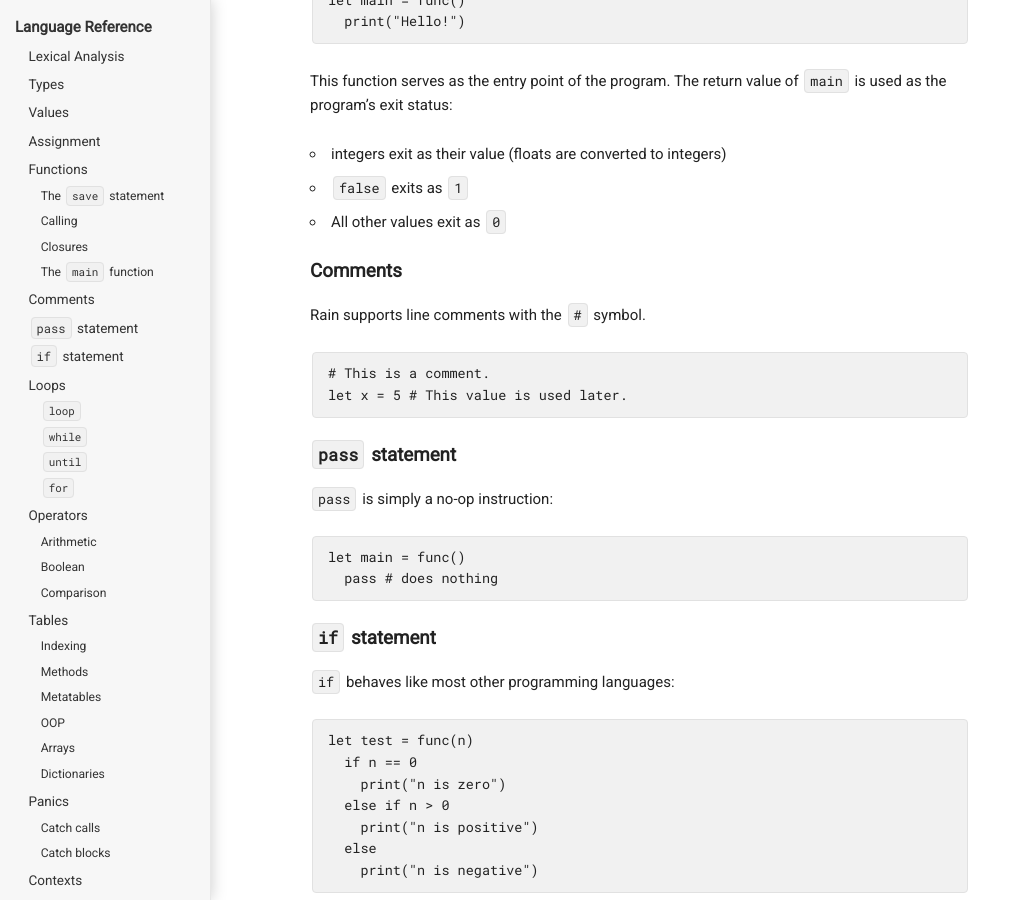
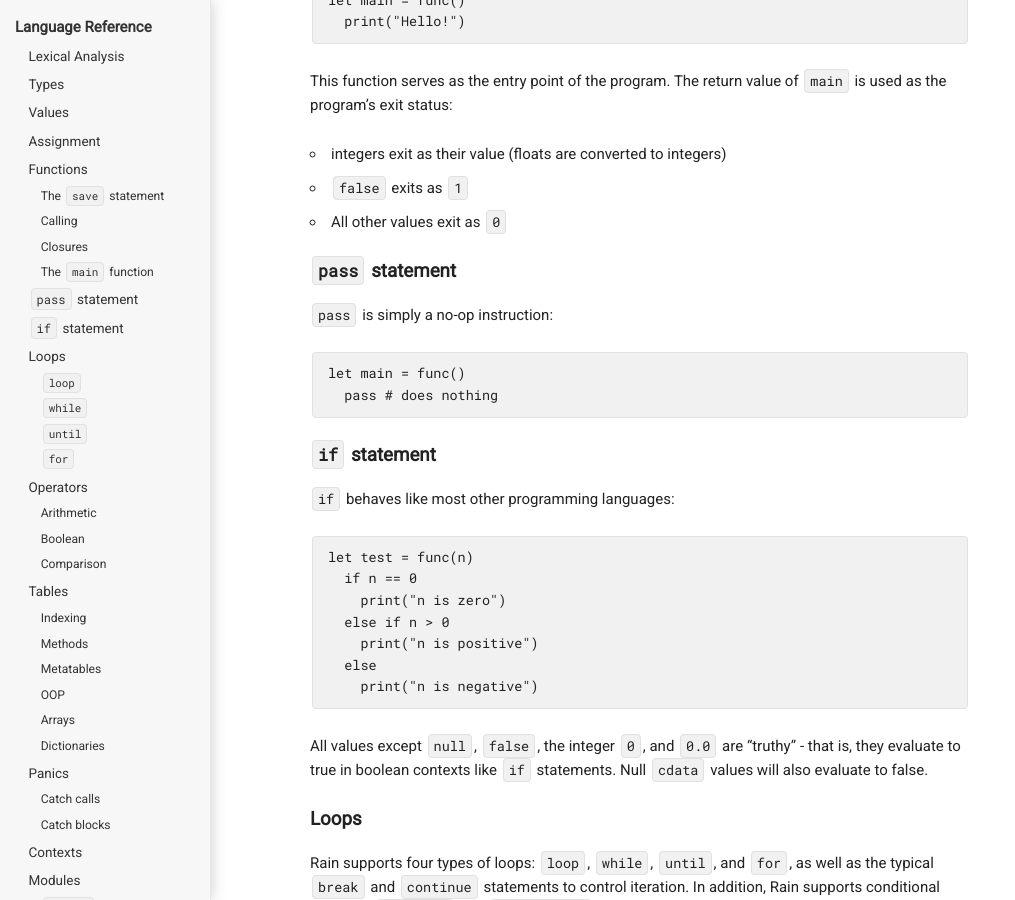
Before and after one commit to scizzorz/rain, a Jekyll site: the page built from docs/index.md, in a window 1280 px wide and 900 px high, scrolled down 3636 px. Shown: the whole window, without its empty margins (0-1015 px from the left). Built offline with Jekyll 4.4.1, drawn with Linux system fonts in a browser that asks for light colours.

Commit message:
docs: Remove comments section

```diff
--- a/docs/index.md
+++ b/docs/index.md
@@ -154,13 +154,6 @@ The return value of `main` is used as the program's exit status:
 * integers exit as their value (floats are converted to integers)
 * `false` exits as `1`
 * All other values exit as `0`
-
-### Comments
-
-Rain supports line comments with the `#` symbol.
-
-    # This is a comment.
-    let x = 5 # This value is used later.
 
 ### `pass` statement
 
```
